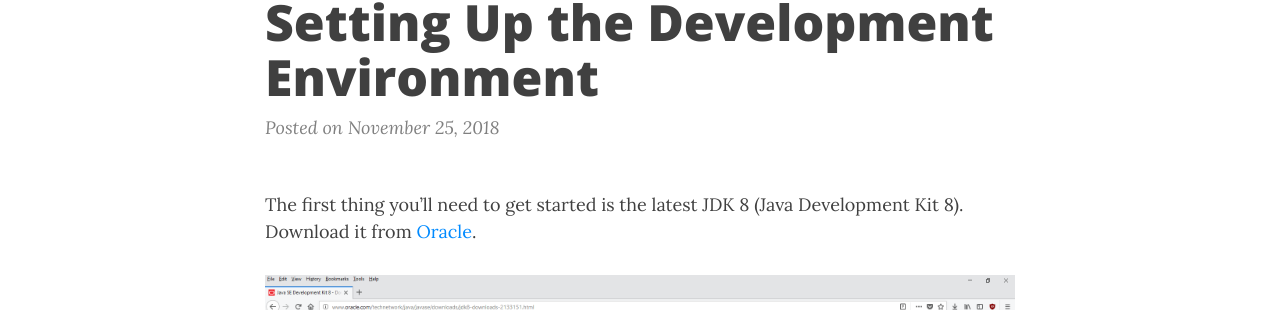
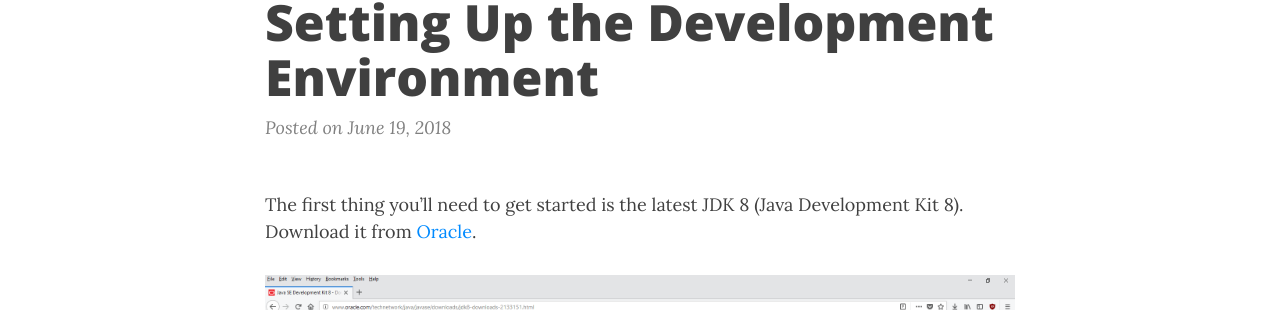
Before and after one commit to cubicoder/cubicoder.github.io, a Jekyll site: the page built from _posts/tutorials/1-12-2/2018-06-19-setting-up-the-development-environment.md, in a window 1280 px wide and 900 px high. Shown: the part 135-445 px from the top of the window. Built offline with Jekyll 4.4.1, drawn with Linux system fonts in a browser that asks for light colours; nearby versions of some CDN libraries; comment, search, counter and statistics services are not loaded; some of the changed text lies outside the part shown.

Commit message:
reorganization

```diff
--- a/tutorials/1-12-2/2018-11-25-setting-up-the-development-environment.md
+++ b/_posts/tutorials/1-12-2/2018-06-19-setting-up-the-development-environment.md
@@ -1,7 +1,7 @@
 ---
 layout: post
 title: Setting Up the Development Environment
-date: 2018-11-25
+date: 2018-06-19
 ---
 
 The first thing you'll need to get started is the latest JDK 8 (Java Development Kit 8). Download it from [Oracle](http://www.oracle.com/technetwork/java/javase/downloads/jdk8-downloads-2133151.html).
```
Also changed, not shown: _posts/blog/2018-11-23-moving-to-github-pages.md (renamed from _posts/2018-11-23-moving-to-github-pages.md), _posts/blog/2019-4-6-other-modding-resources.md (renamed from _posts/2019-4-6-other-modding-resources.md), _posts/tutorials/1-12-2/2018-06-19-main-mod-class.md (renamed from tutorials/1-12-2/2018-06-19-main-mod-class.md), _posts/tutorials/1-12-2/2018-06-19-proxies.md (renamed from tutorials/1-12-2/2018-06-19-proxies.md), _posts/tutorials/1-12-2/2018-06-20-custom-creative-tab.md (renamed from tutorials/1-12-2/2018-06-20-custom-creative-tab.md), _posts/tutorials/1-12-2/2018-06-20-first-block.md (renamed from tutorials/1-12-2/2018-06-20-first-block.md), _posts/tutorials/1-12-2/2018-06-20-first-item.md (renamed from tutorials/1-12-2/2018-06-20-first-item.md), _posts/tutorials/1-12-2/2018-06-20-language-file.md (renamed from tutorials/1-12-2/2018-06-20-language-file.md), _posts/tutorials/1-12-2/2018-06-24-custom-tools.md (renamed from tutorials/1-12-2/2018-06-24-custom-tools.md), _posts/tutorials/1-12-2/2018-06-28-custom-armor.md (renamed from tutorials/1-12-2/2018-06-28-custom-armor.md), _posts/tutorials/1-12-2/2018-06-29-crafting-recipes.md (renamed from tutorials/1-12-2/2018-06-29-crafting-recipes.md), _posts/tutorials/1-12-2/2018-06-29-furnace-recipes.md (renamed from tutorials/1-12-2/2018-06-29-furnace-recipes.md), _posts/tutorials/1-12-2/2018-07-09-exporting-your-mod.md (renamed from tutorials/1-12-2/2018-07-09-exporting-your-mod.md), _posts/tutorials/1-12-2/2018-07-17-ore-generation.md (renamed from tutorials/1-12-2/2018-07-17-ore-generation.md), 1 more files.
